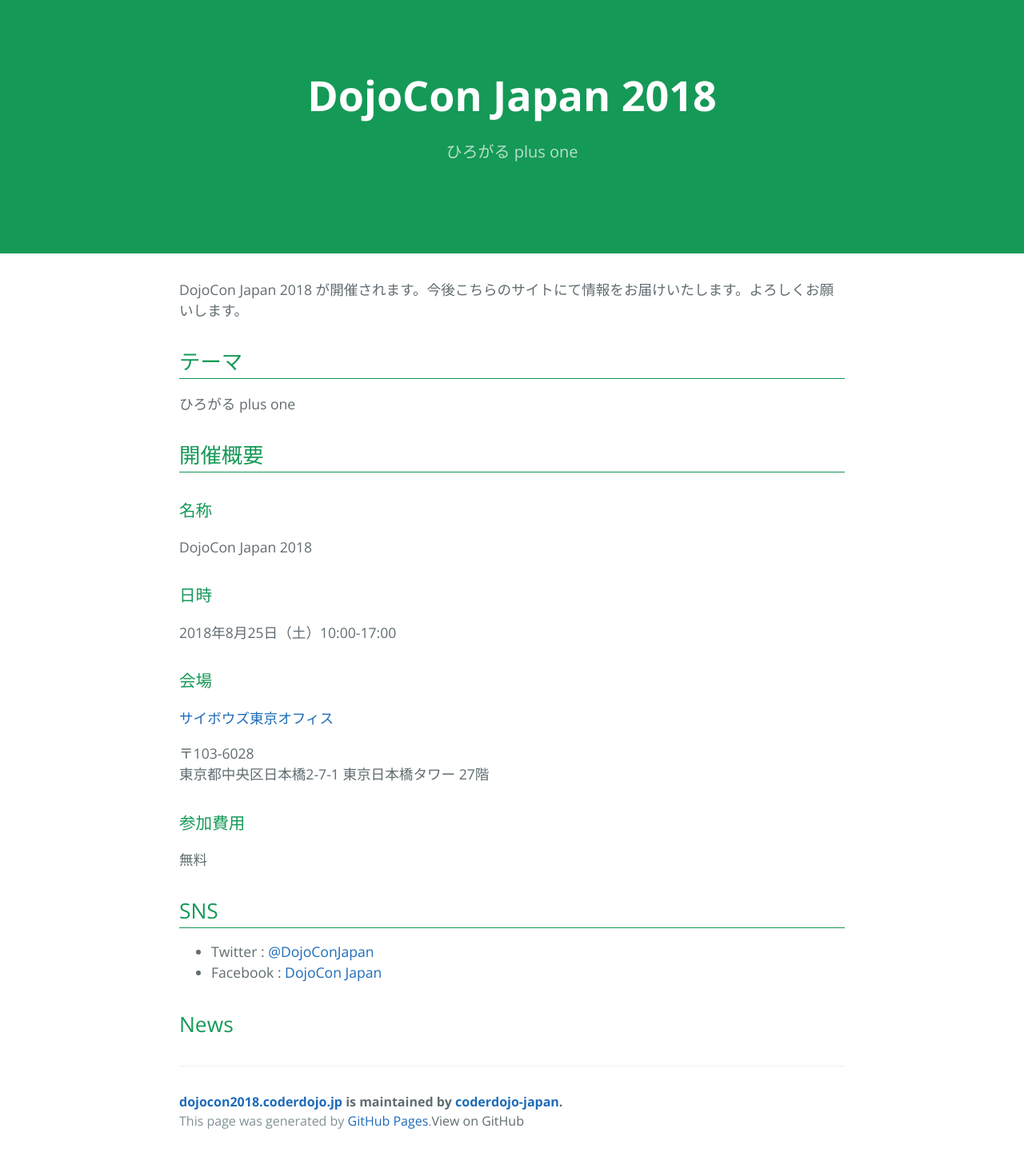
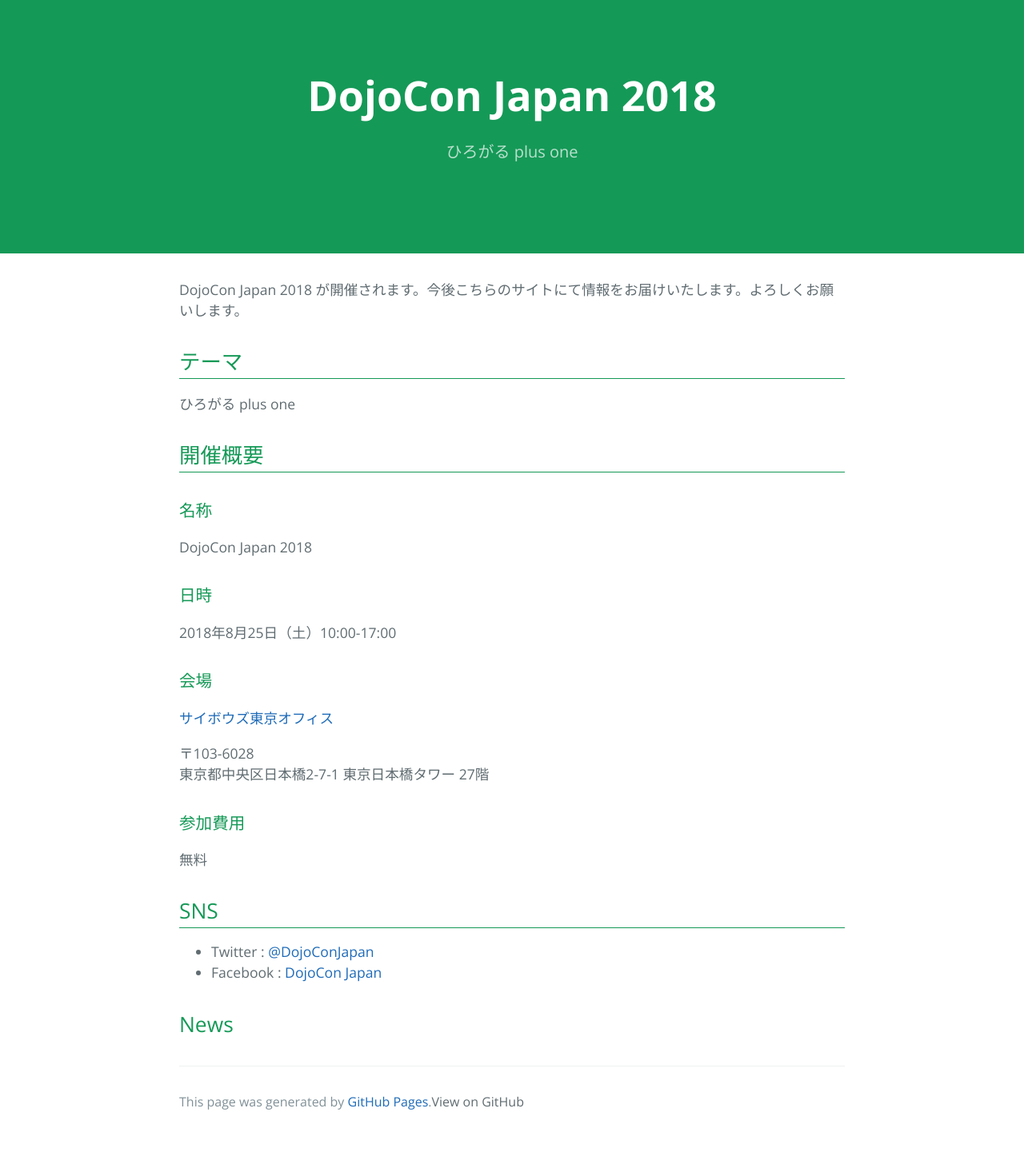
Before and after one commit to coderdojo-japan/dojocon2018.coderdojo.jp, a Jekyll site: the page built from index.md, in a window 1280 px wide. Shown: the whole page at 80% size. Built offline with Jekyll 4.4.1, drawn with Linux system fonts in a browser that asks for light colours; our own code applies the rules of GitHub Pages for plain Markdown files; after the commit the page ends 1422 px from its top, so only the background shows below that.

Commit message:
「coderdojo-japan」の行ãを削除。

```diff
--- a/_layouts/default.html
+++ b/_layouts/default.html
@@ -36,10 +36,6 @@
 	</div>
 
 	<footer class="site-footer">
-		{% if site.github.is_project_page %}
-		<span class="site-footer-owner"><a href="{{ site.github.repository_url }}">{{ site.github.repository_name }}</a> is maintained by <a
-				href="{{ site.github.owner_url }}">{{ site.github.owner_name }}</a>.</span>
-		{% endif %}
 		<span class="site-footer-credits">This page was generated by <a href="https://pages.github.com">GitHub Pages</a>.</span
 				{% if site.github.is_project_page %}
 		<a href="{{ site.github.repository_url }}" class="btn">View on GitHub</a>
```
